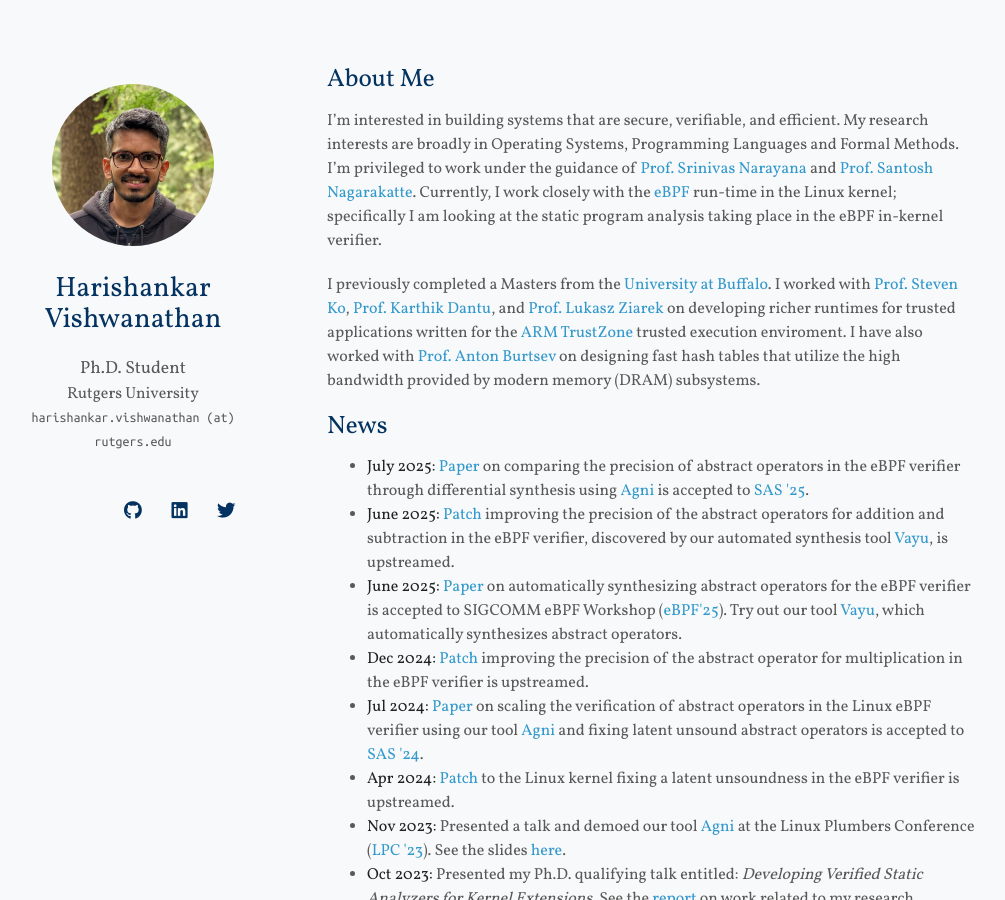
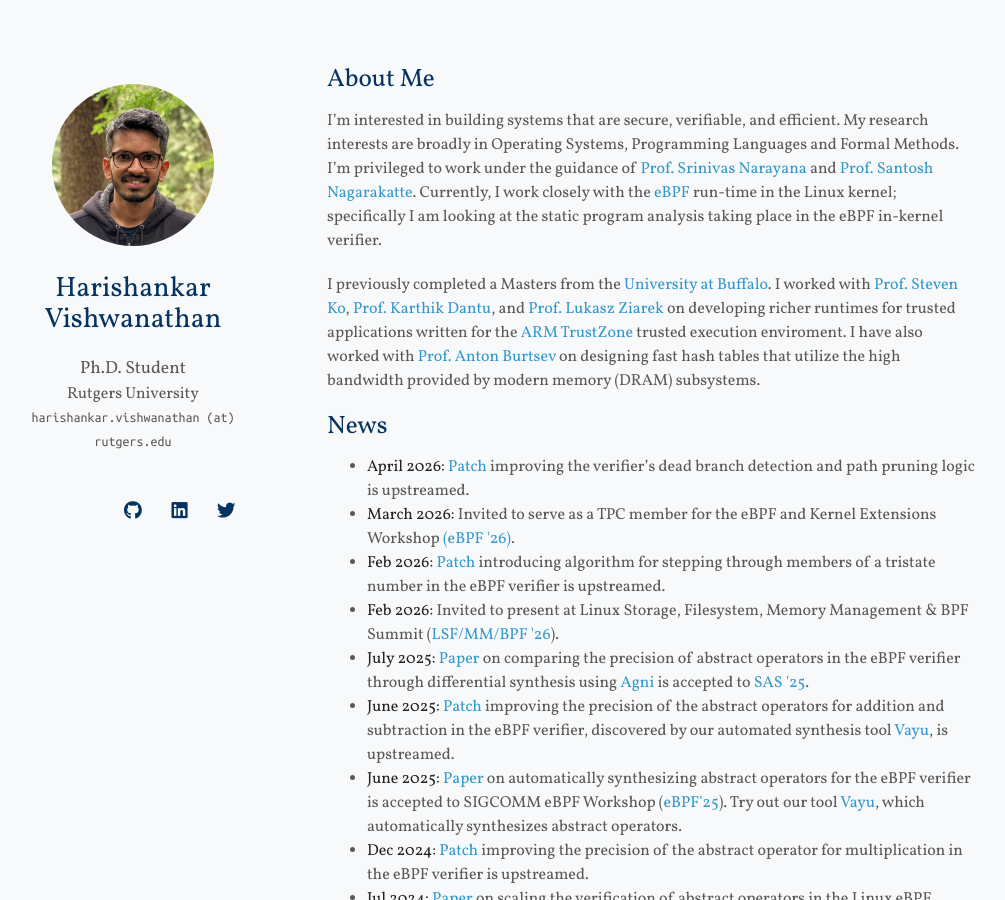
Before and after one commit to harishankarv/harishankarv.github.io, a Jekyll site: the page built from index.md, in a window 1280 px wide and 900 px high. Shown: the whole window, without its empty margins (143-1148 px from the left). Built offline with Jekyll 4.4.1, drawn with Linux system fonts in a browser that asks for light colours; nearby versions of some CDN libraries; some web fonts are replaced; a style sheet for code colours, icons or effects is not loaded; our own code applies the rules of GitHub Pages for plain Markdown files.

Commit message:
update, apr 2026

```diff
--- a/index.md
+++ b/index.md
@@ -8,14 +8,21 @@ I'm interested in building systems that are secure, verifiable, and efficient. M
 
 I previously completed a Masters from the [University at Buffalo](https://www.buffalo.edu/). I worked with [Prof. Steven Ko](https://steveyko.github.io/), [Prof. Karthik Dantu](https://cse.buffalo.edu/faculty/kdantu/), and [Prof. Lukasz Ziarek](https://cse.buffalo.edu/~lziarek/) on developing richer runtimes for trusted applications written for the [ARM TrustZone](https://developer.arm.com/ip-products/security-ip/trustzone) trusted execution enviroment. I have also worked with [Prof. Anton Burtsev](https://www.ics.uci.edu/~aburtsev/) on designing fast hash tables that utilize the high bandwidth provided by modern memory (DRAM) subsystems.
 
-<!-- ## Research Interests
-
-- **Program Verification:** image recognition, image generation, video captioning
-- **Operating Systems:** meta-learning, incremental learning, transfer learning -->
-
 ## News
 
 <ul>
+  <li>
+    <strong>April 2026: </strong> <a href="https://git.kernel.org/pub/scm/linux/kernel/git/bpf/bpf-next.git/commit/?id=b254c6d816">Patch</a> improving the verifier’s dead branch detection and path pruning logic is upstreamed.
+  </li>
+  <li>
+    <strong>March 2026: </strong>Invited to serve as a TPC member for the eBPF and Kernel Extensions Workshop <a href="https://ebpf.github.io/2026/cfp.html">(eBPF '26)</a>.
+  </li>
+  <li>
+    <strong>Feb 2026: </strong> <a href="https://git.kernel.org/pub/scm/linux/kernel/git/bpf/bpf-next.git/commit/?id=76e954155b">Patch</a> introducing algorithm for stepping through members of a tristate number in the eBPF verifier is upstreamed.
+  </li>
+  <li>
+    <strong>Feb 2026: </strong>Invited to present at Linux Storage, Filesystem, Memory Management & BPF Summit (<a href="https://events.linuxfoundation.org/lsfmmbpf/">LSF/MM/BPF '26</a>).
+  </li>
   <li>
     <strong>July 2025: </strong><a href="assets/files/agni_sas25.pdf">Paper</a> on comparing the precision of abstract operators in the eBPF verifier through differential synthesis using <a href="https://github.com/bpfverif/agni">Agni</a> is accepted to <a href="https://2025.splashcon.org/home/sas-2025">SAS '25</a>.
   </li>
```
